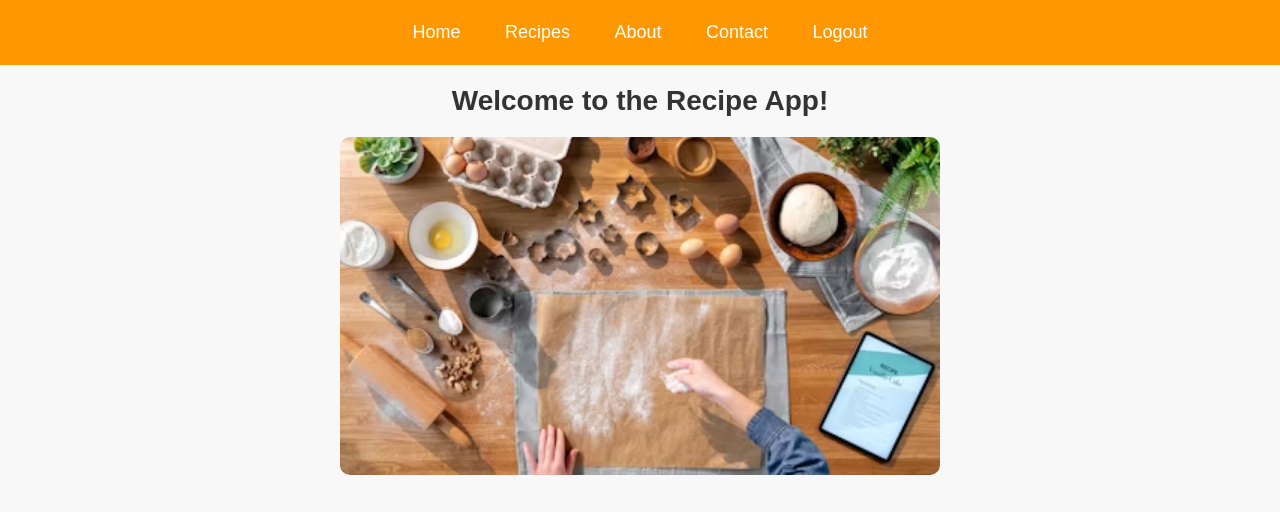
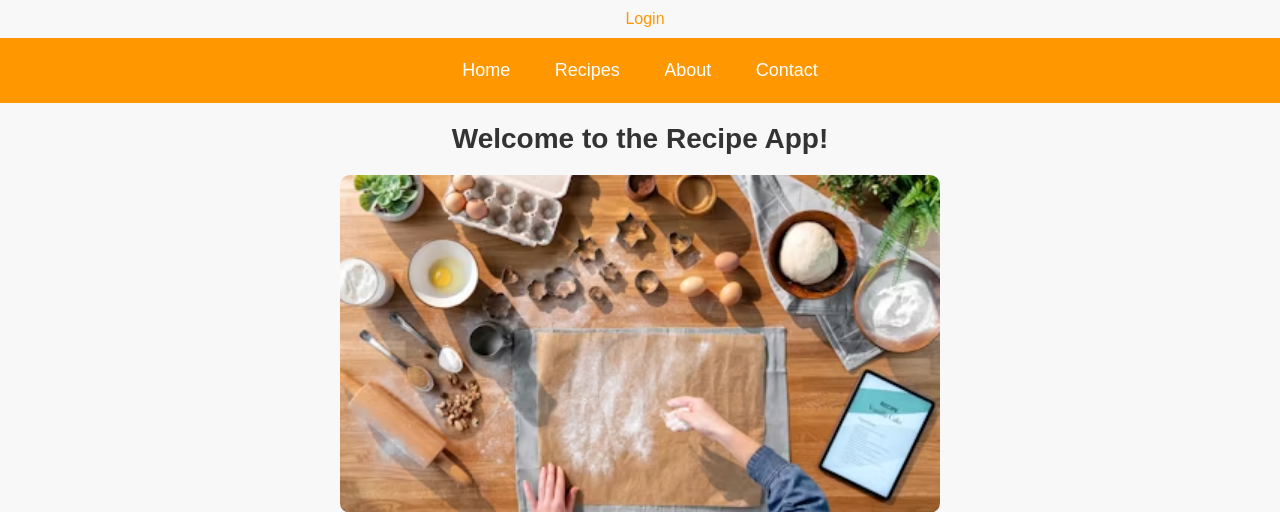
Before and after one commit to AmySikora/recipe-app, a Django app: page / in a window 1280 px wide. Shown: the top 512 px of the page. Run offline with Django 4.2, Linux system fonts and the light colour scheme.

Commit message:
updated styles

```diff
--- a/src/recipes/templates/recipes/recipes_home.html
+++ b/src/recipes/templates/recipes/recipes_home.html
@@ -4,7 +4,6 @@
 <head>
     <title>Welcome to the Recipe App</title>
     <style>
-        /* General Styles */
         body {
             text-align: center;
             font-family: Arial, sans-serif;
@@ -18,7 +17,6 @@
             background-color: #ff9800;
             overflow: hidden;
             padding: 10px 0;
-            text-align: center;
         }
 
         .navbar a {
@@ -34,7 +32,22 @@
             border-radius: 5px;
         }
 
-        /* Page Content */
+        /* Auth Links */
+        .auth-info {
+            margin: 10px;
+            font-size: 16px;
+        }
+
+        .auth-info a {
+            color: #ff9800;
+            text-decoration: none;
+            margin-left: 10px;
+        }
+
+        .auth-info a:hover {
+            text-decoration: underline;
+        }
+
         h1 {
             font-size: 28px;
             color: #333;
@@ -66,20 +79,30 @@
     </style>
 </head>
 <body>
+
+    <!-- Optional Welcome and Auth Links -->
+    <div class="auth-info">
+        {% if user.is_authenticated %}
+            Welcome, {{ user.username }}!
+            <a href="{% url 'logout' %}">Logout</a>
+        {% else %}
+            <a href="{% url 'login' %}">Login</a>
+        {% endif %}
+    </div>
+
     <!-- Navigation Bar -->
     <div class="navbar">
         <a href="{% url 'recipes:home' %}">Home</a>
         <a href="{% url 'recipes:recipe_list' %}">Recipes</a>
         <a href="#">About</a>
         <a href="#">Contact</a>
-        <a href ="{%url 'logout' %}"> Logout </a>
     </div>
 
     <h1>Welcome to the Recipe App!</h1>
 
     <img src="{% static 'recipes/images/recipes.avif' %}" alt="home">
 
-    <br>
     <a href="{% url 'recipes:recipe_list' %}" class="btn">View Recipes</a>
+
 </body>
 </html>
```
Also changed, not shown: src/recipes/templates/recipes/base.html (+6 -15 lines).
